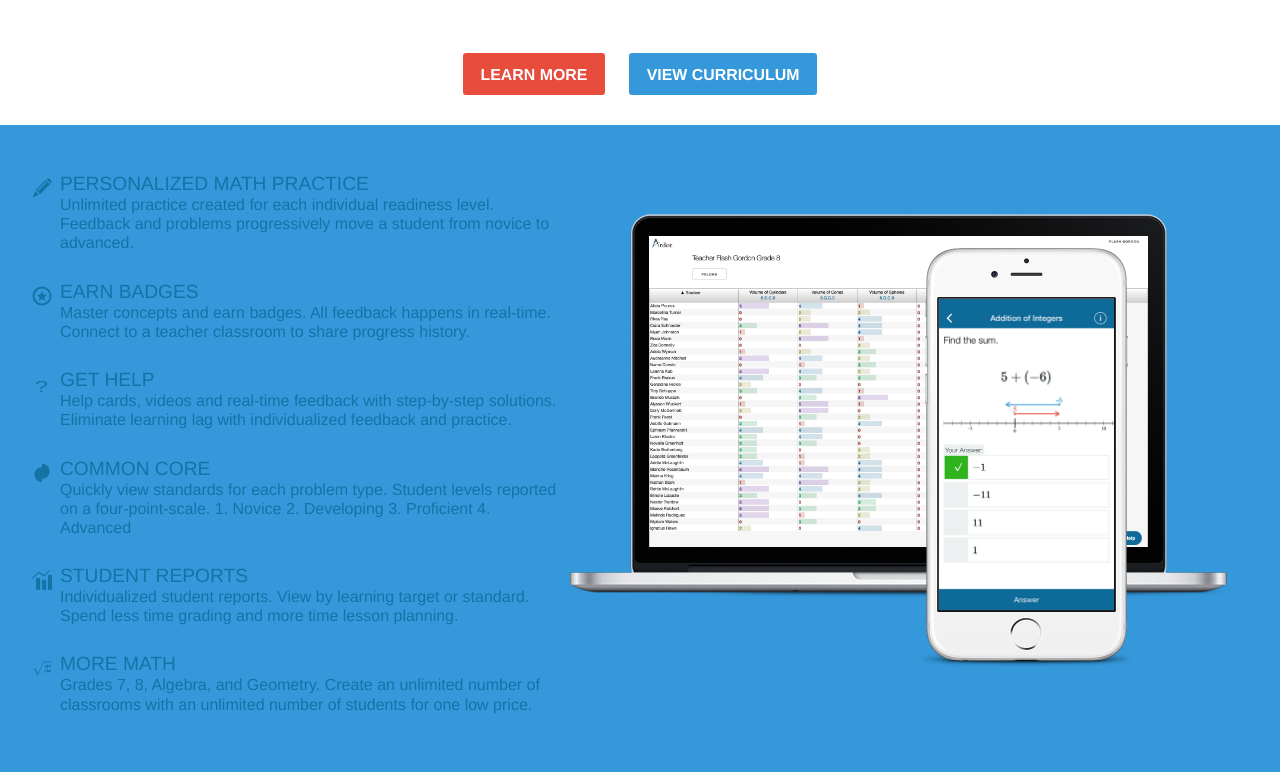
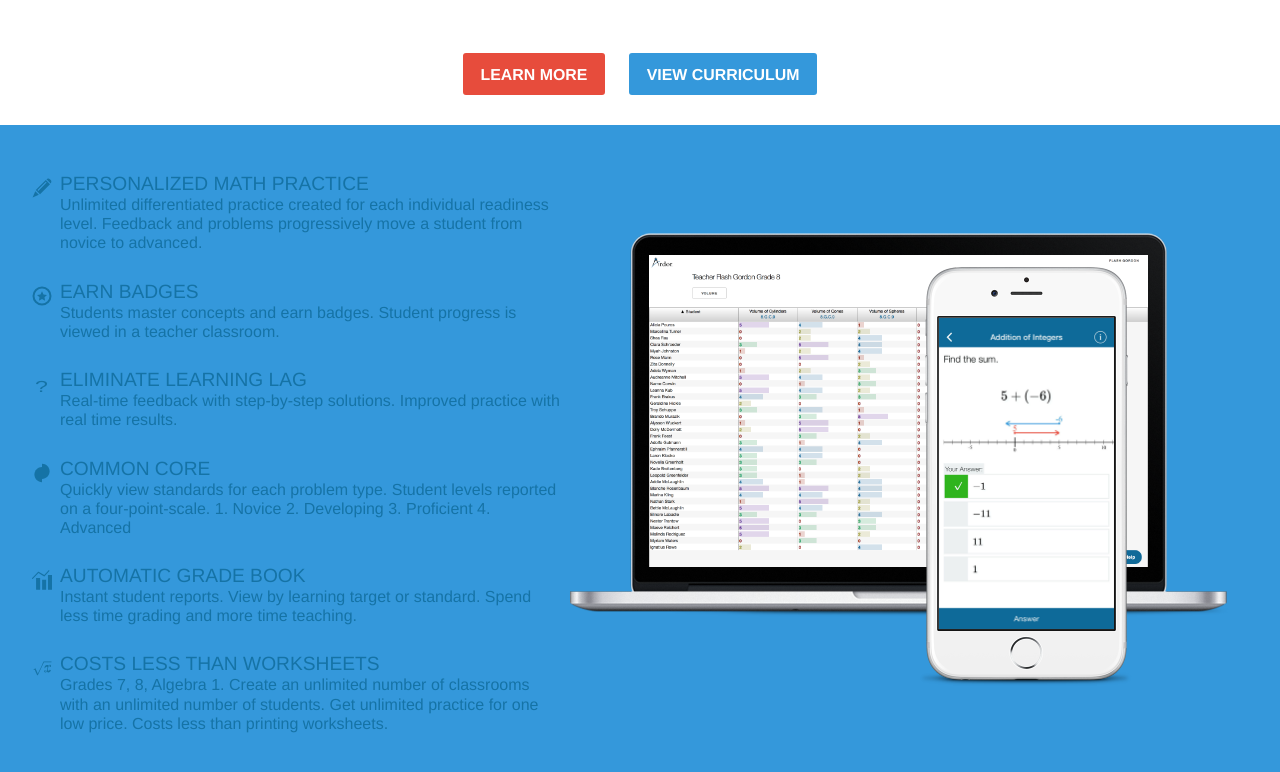
Before and after one commit to ardor-education/ardor-education.github.io, a Jekyll site: the page built from index.html, in a window 1280 px wide and 900 px high, scrolled down 1914 px, cut to the strip 64-836 px from the top of the window. Built offline with Jekyll 4.4.1, drawn with Linux system fonts in a browser that asks for light colours; some web fonts are replaced.

Commit message:
fix wording on feature text main page

```diff
--- a/_layouts/home.html
+++ b/_layouts/home.html
@@ -163,7 +163,7 @@ layout: default
           onclick=””
           id="personalized-text"
         >
-            Unlimited practice created for each individual readiness level.
+            Unlimited differentiated practice created for each individual readiness level.
             Feedback and problems progressively move a student from novice to advanced.
         </p>
     </a>
@@ -194,8 +194,8 @@ layout: default
           onclick=””
           id="badges-text"
         >
-            Master concepts and earn badges. All feedback happens in real-time.
-            Connect to a teacher classroom to share progress history.
+            Students master concepts and earn badges.
+            Student progress is viewed in a teacher classroom.
         </p>
     </a>
     <!---
@@ -216,13 +216,12 @@ layout: default
         </style>
         <text transform="matrix(1.4506 0 0 1 2.8911 18.0854)" class="squestion-mark1">?</text>
         </svg>
-        <h3 onclick=””>Get Help</h3>
+        <h3 onclick=””>Eliminate Learning Lag</h3>
         <p
           onclick=””
           id="help-text"
         >
-            Help cards, videos and real-time feedback with step-by-step solutions.
-            Eliminate learning lag with individualized feedback and practice.
+            Real-time feedback with step-by-step solutions. Improved practice with real time results.
         </p>
     </a>
     <!---
@@ -263,13 +262,13 @@ layout: default
             onloadedmetadata=""data-name="Layer 1" xmlns="http://www.w3.org/2000/svg" viewBox="0 0 18.63 18.37">
             <path d="M16.54.85A.35.35,0,0,0,16,.74L11.9,5.37,6.65,2.25a.3.3,0,0,0-.38.07L.66,8.07a.75.75,0,0,0-.1.79.36.36,0,0,0,.33.25A.33.33,0,0,0,1.11,9L6.55,3.43l5.27,3.13a.34.34,0,0,0,.4-.07l4.24-4.82A.81.81,0,0,0,16.54.85Z" transform="translate(-0.49 -0.62)"/><path d="M8.07,19H4.3V8H8.07Zm5.62,0H9.92V9.63h3.77Zm5.42,0H15.35V5.39h3.77Z" transform="translate(-0.49 -0.62)"/>
         </svg>
-        <h3 onclick=””>Student Reports</h3>
+        <h3 onclick=””>Automatic Grade Book</h3>
         <p
           id="reports-text"
           onclick=””
         >
-            Individualized student reports. View by learning target or standard. Spend less time
-            grading and more time lesson planning.
+            Instant student reports. View by learning target or standard. Spend less time
+            grading and more time teaching.
         </p>
     </a>
     <!---
@@ -305,13 +304,13 @@ layout: default
             />
         </g>
         </svg>
-        <h3 onclick=””>More Math</h3>
+        <h3 onclick=””>Costs Less Than Worksheets</h3>
         <p
           onclick=””
           id="more-math-text"
         >
-            Grades 7, 8, Algebra, and Geometry. Create an unlimited number of classrooms
-            with an unlimited number of students for one low price.
+            Grades 7, 8, Algebra 1. Create an unlimited number of classrooms
+            with an unlimited number of students. Get unlimited practice for one low price. Costs less than printing worksheets.
         </p>
     </a>
 
```
